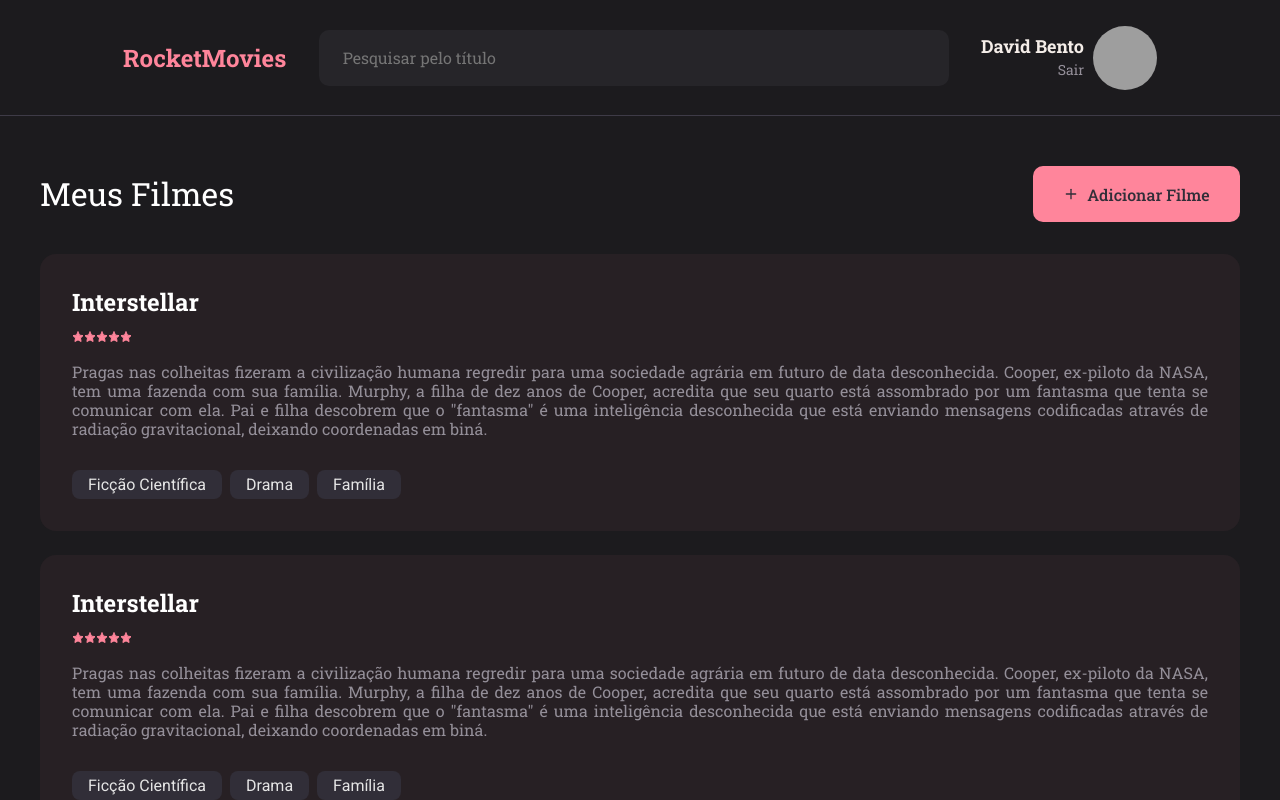
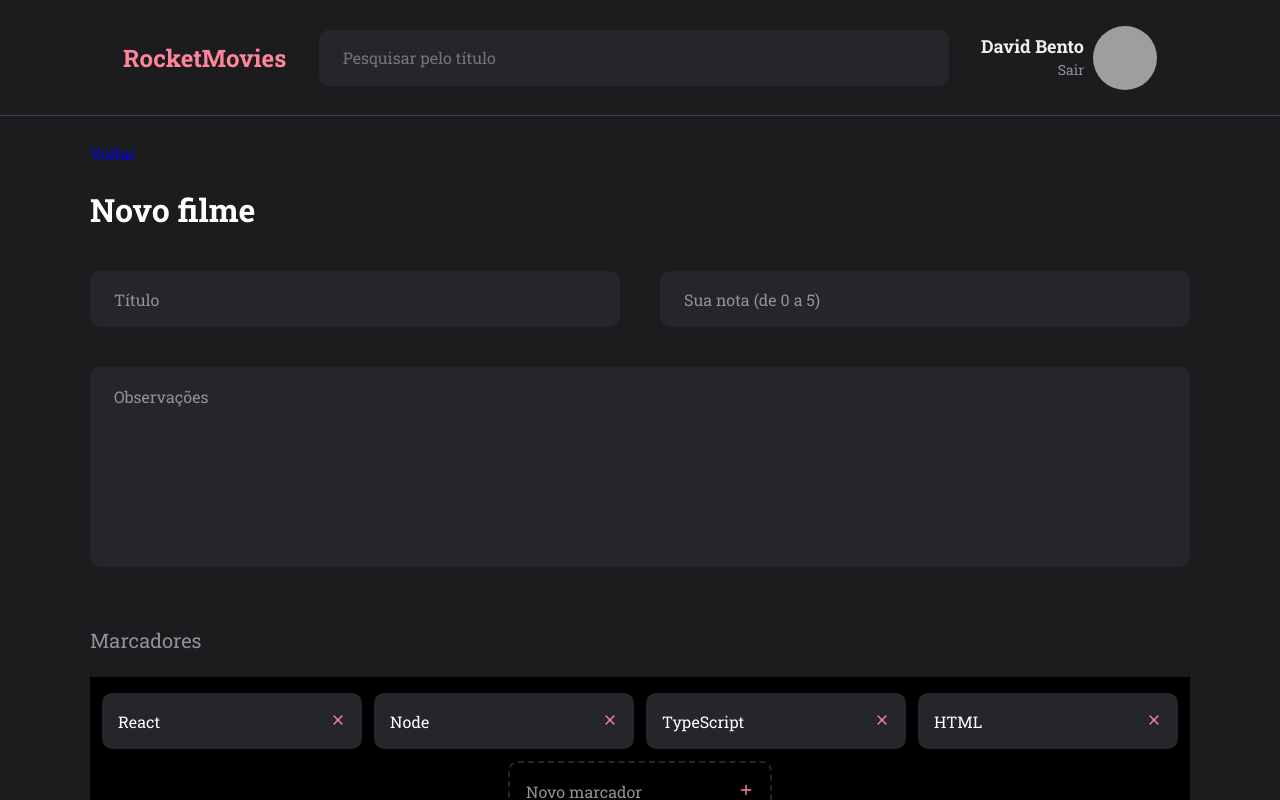
Before and after one commit to dbento-dev/rocketmovies, a React (Vite) app: page / in a window 1280 px wide. Built offline with nearby package versions, Linux system fonts and the light colour scheme; grey boxes are pictures that could not be loaded.

Commit message:
feat: added MovieItem componente and general styles fixes

```diff
--- /dev/null
+++ b/src/components/Input/index.jsx
@@ -0,0 +1,5 @@
+import { StInput } from './styles'
+
+export function Input({ type, placeholder }) {
+  return <StInput type={type} placeholder={placeholder} />
+}
--- /dev/null
+++ b/src/components/Input/styles.js
@@ -0,0 +1,15 @@
+import styled from 'styled-components'
+
+export const StInput = styled.input`
+  height: 5.6rem;
+  width: 100%;
+  border-radius: 1rem;
+  padding: 1.9rem 2.4rem;
+  background-color: ${({ theme }) => theme.COLORS.GRAY_900};
+  border: none;
+  color: ${({ theme }) => theme.COLORS.GRAY_400};
+
+  &::placeholder {
+    color: ${({ theme }) => theme.COLORS.GRAY_400};
+  }
+`
--- /dev/null
+++ b/src/components/MovieItem/index.jsx
@@ -0,0 +1,13 @@
+import { FiPlus, FiX } from 'react-icons/fi'
+import { Container } from './styles'
+
+export function MovieItem({ isNew, value, onClick, ...rest }) {
+  return (
+    <Container isNew={isNew}>
+      <input type="text" value={value} readOnly={!isNew} {...rest} />
+      <button type="button" onClick={onClick}>
+        {isNew ? <FiPlus /> : <FiX />}
+      </button>
+    </Container>
+  )
+}
--- /dev/null
+++ b/src/components/MovieItem/styles.js
@@ -0,0 +1,33 @@
+import styled from 'styled-components'
+
+export const Container = styled.div`
+  display: flex;
+  align-items: center;
+  background-color: ${({ theme, isNew }) =>
+    isNew ? 'transparent' : theme.COLORS.GRAY_900};
+  color: ${({ theme, isNew }) =>
+    isNew ? theme.COLORS.GRAY_400 : theme.COLORS.WHITE};
+  border: ${({ theme, isNew }) =>
+    isNew ? `2px dashed ${theme.COLORS.GRAY_900}` : 'none'};
+  border-radius: 10px;
+  padding: 0 16px;
+  margin: 0;
+
+  > input {
+    height: 56px;
+    width: 100%;
+    color: ${({ theme, isNew }) =>
+      isNew ? theme.COLORS.GRAY_400 : theme.COLORS.WHITE};
+    background: transparent;
+    border: none;
+
+    &::placeholder {
+      color: ${({ theme }) => theme.COLORS.GRAY_400};
+    }
+  }
+  > button {
+    border: none;
+    background: none;
+    color: ${({ theme }) => theme.COLORS.PINK};
+  }
+`
--- a/src/components/Section/index.jsx
+++ b/src/components/Section/index.jsx
@@ -1,10 +1,10 @@
-import { Container, StContent } from './styles'
+import { Container } from './styles'
 
 export function Section({ title, children }) {
   return (
     <Container>
       <h2>{title}</h2>
-      <StContent>{children}</StContent>
+      {children}
     </Container>
   )
 }
--- a/src/components/Section/styles.js
+++ b/src/components/Section/styles.js
@@ -1,25 +1,13 @@
 import styled from 'styled-components'
 
-export const Container = styled.div`
+export const Container = styled.section`
   margin: 5.6rem 0 2.8rem;
 
   > h2 {
-    padding-bottom: 1.6rem;
     margin-bottom: 2.4rem;
-
     color: ${({ theme }) => theme.COLORS.GRAY_400};
     font-size: 2rem;
-
     font-weight: 400;
     line-height: 26px;
   }
 `
-
-export const StContent = styled.div`
-  display: flex;
-  flex-direction: row;
-  padding: 1.6rem;
-  gap: 2.4rem;
-  background: ${({ theme }) => theme.COLORS.BLACK_800};
-  border-radius: 8px;
-`
--- /dev/null
+++ b/src/components/TextArea/index.jsx
@@ -0,0 +1,5 @@
+import { Container } from './styles'
+
+export function TextArea({ value, ...rest }) {
+  return <Container {...rest}>{value}</Container>
+}
--- /dev/null
+++ b/src/components/TextArea/styles.js
@@ -0,0 +1,17 @@
+import styled from 'styled-components'
+
+export const Container = styled.textarea`
+  height: 20rem;
+  width: 100%;
+  border-radius: 1rem;
+  padding: 1.9rem 2.4rem;
+  background-color: ${({ theme }) => theme.COLORS.GRAY_900};
+  color: ${({ theme }) => theme.COLORS.GRAY_400};
+  border: none;
+  resize: none;
+  margin: 4rem 0 0;
+
+  &::placeholder {
+    color: ${({ theme }) => theme.COLORS.GRAY_400};
+  }
+`
--- a/src/main.jsx
+++ b/src/main.jsx
@@ -4,12 +4,14 @@ import { ThemeProvider } from 'styled-components'
 import GlobalStyles from './styles/global'
 import theme from './styles/theme'
 import Home from './pages/Home'
+import { NewMovie } from './pages/NewMovie'
 
 ReactDOM.createRoot(document.getElementById('root')).render(
   <React.StrictMode>
     <ThemeProvider theme={theme}>
       <GlobalStyles />
-      <Home />
+      {/* <Home /> */}
+      <NewMovie />
     </ThemeProvider>
   </React.StrictMode>
 )
--- /dev/null
+++ b/src/pages/NewMovie/index.jsx
@@ -0,0 +1,44 @@
+import { Button } from '../../components/Button'
+import { Header } from '../../components/Header'
+import { Input } from '../../components/Input'
+import { MovieItem } from '../../components/MovieItem'
+import { Section } from '../../components/Section'
+// import { Tag } from '../../components/Tag'
+import { TextArea } from '../../components/TextArea'
+import { Container, Form } from './styles'
+
+export function NewMovie() {
+  return (
+    <Container>
+      <Header />
+
+      <main>
+        <Form>
+          <header>
+            <a href="/">Voltar</a>
+            <h1>Novo filme</h1>
+          </header>
+          <div style={{ display: 'flex', gap: '4rem' }}>
+            <Input type="text" placeholder="Título" />
+            <Input type="number" placeholder="Sua nota (de 0 a 5)" />
+          </div>
+          <TextArea placeholder="Observações" />
+          <Section title="Marcadores">
+            <div className="tags">
+              <MovieItem value="React" />
+              <MovieItem value="Node" />
+              <MovieItem value="TypeScript" />
+              <MovieItem value="HTML" />
+
+              <MovieItem placeholder="Novo marcador" isNew />
+            </div>
+          </Section>
+          <div style={{ display: 'flex', gap: '16px' }}>
+            <Button title="Cancelar" />
+            <Button title="Salvar" />
+          </div>
+        </Form>
+      </main>
+    </Container>
+  )
+}
--- /dev/null
+++ b/src/pages/NewMovie/styles.js
@@ -0,0 +1,38 @@
+import styled from 'styled-components'
+
+export const Container = styled.div`
+  width: 100%;
+  height: 100vh;
+  display: grid;
+
+  grid-template-rows: 10.5rem auto;
+
+  grid-template-areas:
+    'header'
+    'content';
+
+  > main {
+    grid-area: content;
+    overflow-y: auto;
+  }
+
+  .tags {
+    display: flex;
+    flex-wrap: wrap;
+    gap: 12px 0;
+    justify-content: space-evenly;
+    background-color: ${({ theme }) => theme.COLORS.BLACK_900};
+    padding: 16px 0;
+  }
+`
+export const Form = styled.form`
+  max-width: 110rem;
+
+  margin: 3.8rem auto;
+
+  > header {
+    h1 {
+      margin: 2.4rem 0 4rem;
+    }
+  }
+`
```
